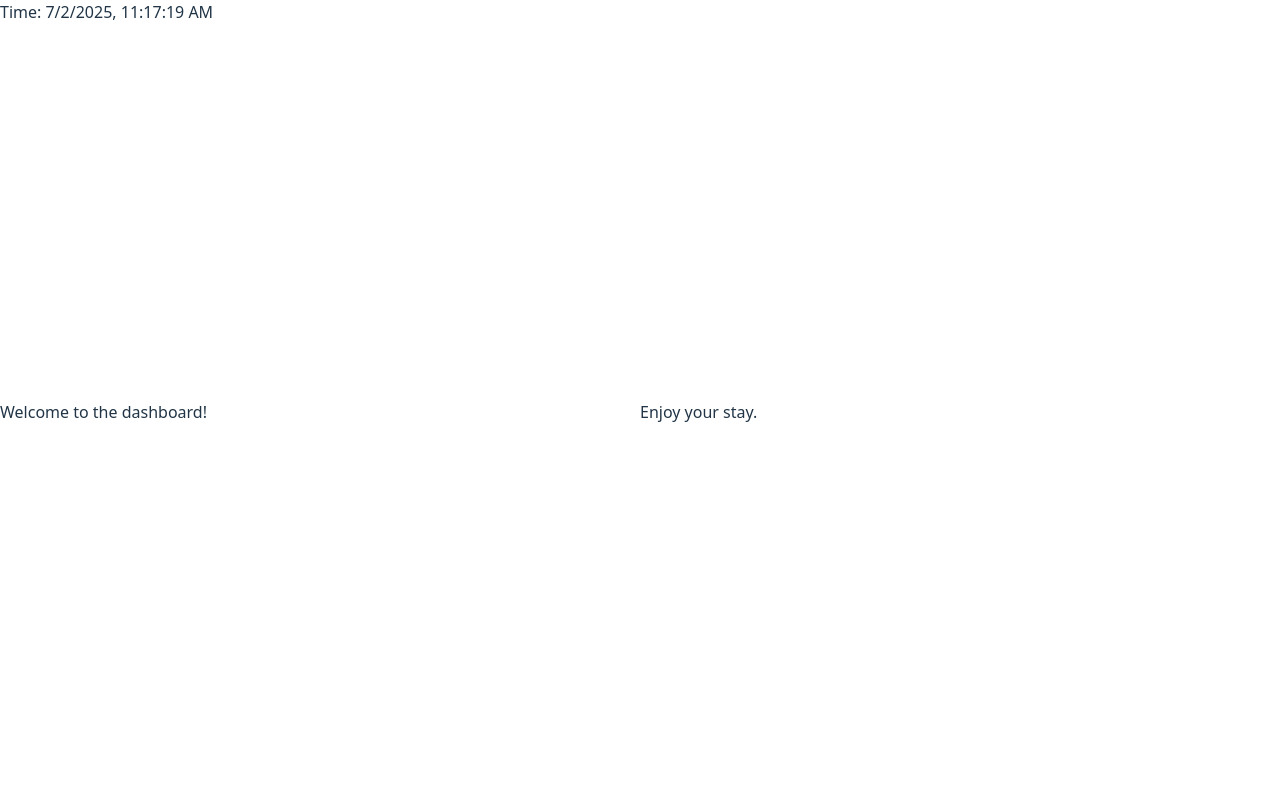
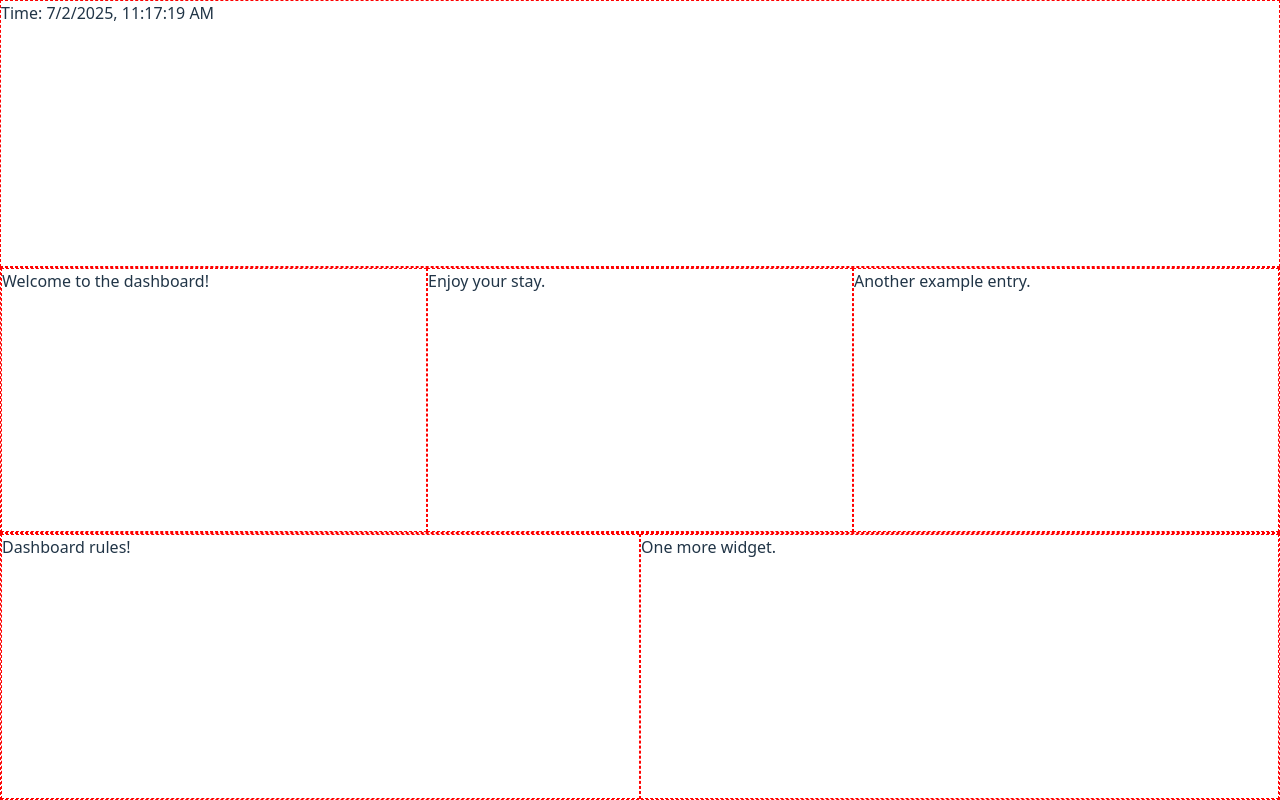
Before and after one commit to m4rvin42/MyDashboard, a React (Vite) app in the folder dashboard/: page / in a window 1280 px wide. Built offline with nearby package versions, Linux system fonts and the light colour scheme.

Commit message:
Add debug borders and expand sample layout

```diff
--- a/dashboard/src/App.css
+++ b/dashboard/src/App.css
@@ -38,3 +38,7 @@
   flex: 1;
   display: flex;
 }
+
+.debug .stack-child {
+  border: 1px dashed red;
+}
--- a/dashboard/src/App.jsx
+++ b/dashboard/src/App.jsx
@@ -5,12 +5,19 @@ import TextWidget from './widgets/TextWidget'
 import './App.css'
 
 export default function App() {
+  const debug = true
+
   return (
-    <VerticalStackPanel>
+    <VerticalStackPanel debug={debug}>
       <TimeWidget />
-      <HorizontalStackPanel>
+      <HorizontalStackPanel debug={debug}>
         <TextWidget text="Welcome to the dashboard!" />
         <TextWidget text="Enjoy your stay." />
+        <TextWidget text="Another example entry." />
+      </HorizontalStackPanel>
+      <HorizontalStackPanel debug={debug}>
+        <TextWidget text="Dashboard rules!" />
+        <TextWidget text="One more widget." />
       </HorizontalStackPanel>
     </VerticalStackPanel>
   )
--- a/dashboard/src/components/HorizontalStackPanel.jsx
+++ b/dashboard/src/components/HorizontalStackPanel.jsx
@@ -1,8 +1,11 @@
 import React from 'react'
 
-export default function HorizontalStackPanel({ children }) {
+export default function HorizontalStackPanel({ children, debug = false }) {
   return (
-    <div className="horizontal-stack-panel" data-testid="horizontal-stack">
+    <div
+      className={`horizontal-stack-panel${debug ? ' debug' : ''}`}
+      data-testid="horizontal-stack"
+    >
       {React.Children.map(children, (child, idx) => (
         <div className="stack-child" key={idx}>
           {child}
--- a/dashboard/src/components/VerticalStackPanel.jsx
+++ b/dashboard/src/components/VerticalStackPanel.jsx
@@ -1,8 +1,11 @@
 import React from 'react'
 
-export default function VerticalStackPanel({ children }) {
+export default function VerticalStackPanel({ children, debug = false }) {
   return (
-    <div className="vertical-stack-panel" data-testid="vertical-stack">
+    <div
+      className={`vertical-stack-panel${debug ? ' debug' : ''}`}
+      data-testid="vertical-stack"
+    >
       {React.Children.map(children, (child, idx) => (
         <div className="stack-child" key={idx}>
           {child}
```
Also changed, not shown: 1 other file (tests, documents, lock files or other folders).
